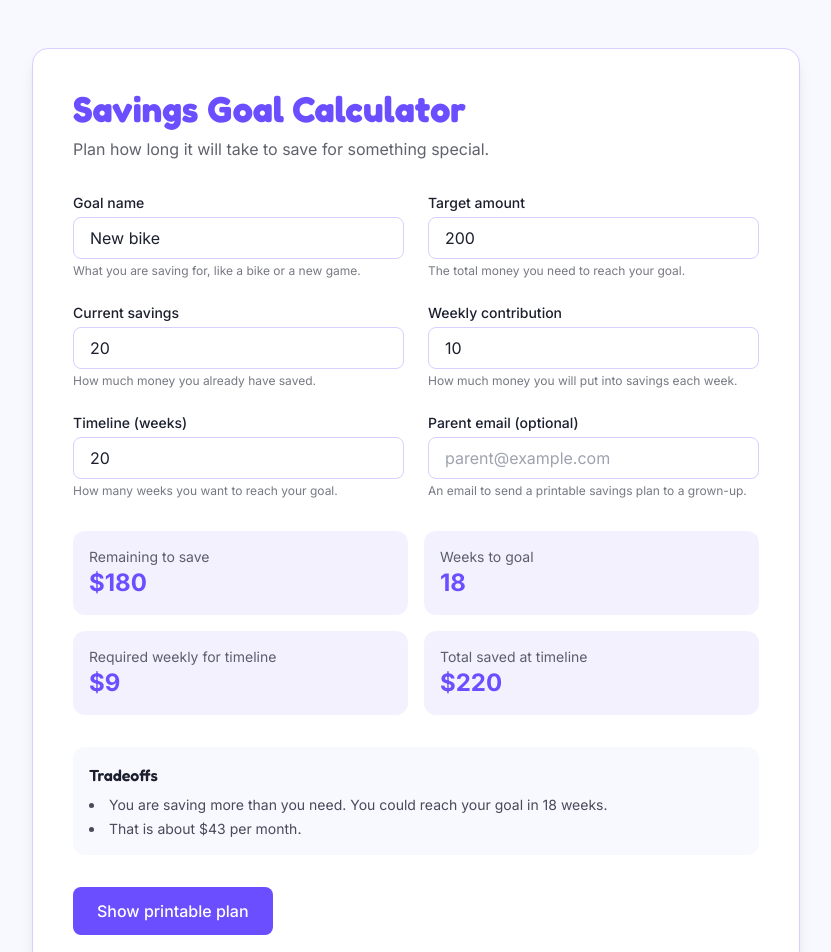
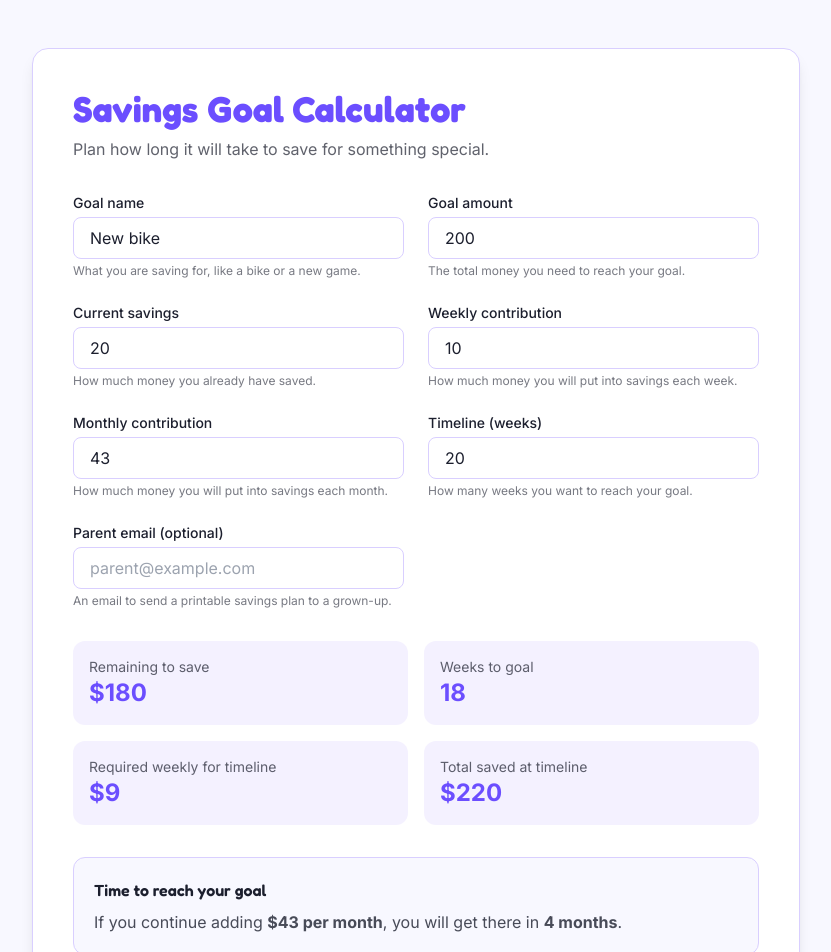
Before and after one commit to Authenticai-agent/moneyverse, a Next.js app: page /tools/savings-goal-calculator in a window 1280 px wide. Shown: the top 952 px of the page, without its empty margins (224-1055 px from the left). Built offline with nearby package versions, Linux system fonts and the light colour scheme; no server answers.

Commit message:
Add monthly contribution and time-to-goal message to Savings Goal Calculator

```diff
--- a/app/components/SavingsGoalCalculator.tsx
+++ b/app/components/SavingsGoalCalculator.tsx
@@ -7,11 +7,25 @@ function formatCurrency(n: number) {
   return new Intl.NumberFormat('en-US', { style: 'currency', currency: 'USD', maximumFractionDigits: 0 }).format(n);
 }
 
+function formatDuration(months: number): string {
+  if (!isFinite(months) || months < 0) return '—';
+  const days = Math.round(months * 30.44);
+  if (days <= 0) return '0 days';
+  if (days < 30) return `${days} day${days === 1 ? '' : 's'}`;
+  const wholeMonths = Math.round(months);
+  if (wholeMonths < 12) return `${wholeMonths} month${wholeMonths === 1 ? '' : 's'}`;
+  const years = Math.floor(wholeMonths / 12);
+  const leftoverMonths = wholeMonths % 12;
+  if (leftoverMonths === 0) return `${years} year${years === 1 ? '' : 's'}`;
+  return `${years} year${years === 1 ? '' : 's'} and ${leftoverMonths} month${leftoverMonths === 1 ? '' : 's'}`;
+}
+
 export default function SavingsGoalCalculator() {
   const [goalName, setGoalName] = useState('New bike');
   const [target, setTarget] = useState(200);
   const [current, setCurrent] = useState(20);
   const [weekly, setWeekly] = useState(10);
+  const [monthly, setMonthly] = useState(Math.round(10 * 4.33));
   const [timeline, setTimeline] = useState(20);
   const [email, setEmail] = useState('');
   const [showPlan, setShowPlan] = useState(false);
@@ -22,6 +36,12 @@ export default function SavingsGoalCalculator() {
     if (weekly <= 0) return Infinity;
     return Math.ceil(remaining / weekly);
   }, [remaining, weekly]);
+
+  const monthsToGoal = useMemo(() => {
+    if (remaining <= 0) return 0;
+    if (monthly <= 0) return Infinity;
+    return remaining / monthly;
+  }, [remaining, monthly]);
 
   const requiredWeekly = useMemo(() => {
     if (timeline <= 0) return 0;
@@ -67,7 +87,7 @@ export default function SavingsGoalCalculator() {
 
         <div>
           <label htmlFor="target" className="block text-sm font-medium text-mv-dark mb-1">
-            Target amount
+            Goal amount
           </label>
           <input
             id="target"
@@ -104,10 +124,33 @@ export default function SavingsGoalCalculator() {
             type="number"
             min={0}
             value={weekly}
-            onChange={(e) => setWeekly(Math.max(0, Number(e.target.value)))}
+            onChange={(e) => {
+              const w = Math.max(0, Number(e.target.value));
+              setWeekly(w);
+              setMonthly(Math.round(w * 4.33));
+            }}
             className="w-full rounded-lg border border-mv-lavender px-4 py-2 text-mv-dark focus:outline-none focus:ring-2 focus:ring-mv-primary"
           />
           <p className="text-xs text-mv-dark/60 mt-1">How much money you will put into savings each week.</p>
+        </div>
+
+        <div>
+          <label htmlFor="monthly" className="block text-sm font-medium text-mv-dark mb-1">
+            Monthly contribution
+          </label>
+          <input
+            id="monthly"
+            type="number"
+            min={0}
+            value={monthly}
+            onChange={(e) => {
+              const m = Math.max(0, Number(e.target.value));
+              setMonthly(m);
+              setWeekly(Math.round((m / 4.33) * 100) / 100);
+            }}
+            className="w-full rounded-lg border border-mv-lavender px-4 py-2 text-mv-dark focus:outline-none focus:ring-2 focus:ring-mv-primary"
+          />
+          <p className="text-xs text-mv-dark/60 mt-1">How much money you will put into savings each month.</p>
         </div>
 
         <div>
@@ -162,6 +205,22 @@ export default function SavingsGoalCalculator() {
         </div>
       </div>
 
+      <div className="mb-8 p-5 bg-mv-light rounded-xl border border-mv-lavender">
+        <h2 className="font-semibold text-mv-dark mb-2">Time to reach your goal</h2>
+        <p className="text-mv-dark/80">
+          {remaining <= 0 ? (
+            <>You have already reached your goal of {formatCurrency(target)}! 🎉</>
+          ) : monthly <= 0 ? (
+            <>Add a monthly contribution to see how long it will take to reach {formatCurrency(target)}.</>
+          ) : (
+            <>
+              If you continue adding <strong>{formatCurrency(monthly)} per month</strong>, you will get
+              there in <strong>{formatDuration(monthsToGoal)}</strong>.
+            </>
+          )}
+        </p>
+      </div>
+
       <div className="mb-8 p-4 bg-mv-light rounded-xl">
         <h2 className="font-semibold text-mv-dark mb-2">Tradeoffs</h2>
         <ul className="list-disc list-inside text-sm text-mv-dark/80 space-y-1">
```
Also changed, not shown: MoneyVerse_Documentation/current-task.md (+2 -1 lines), 2 other files (tests, documents, lock files or other folders).
